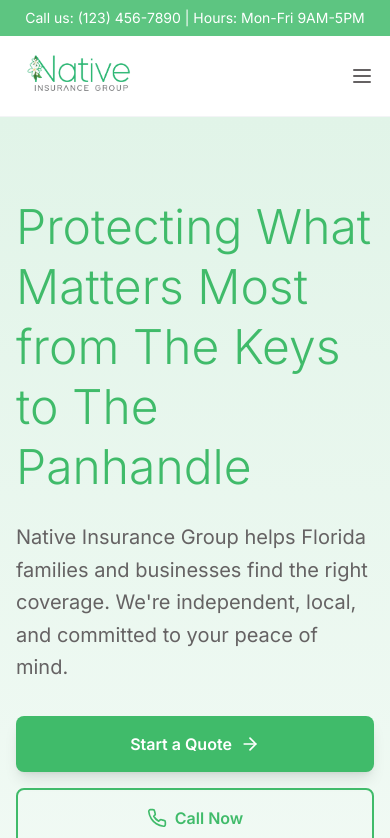
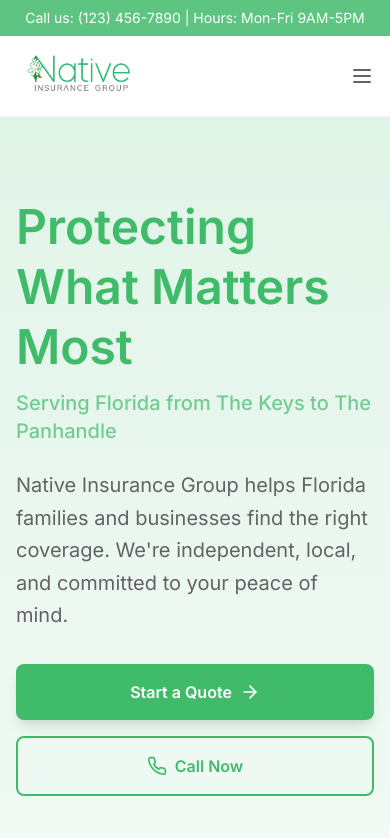
Before and after one commit to Millenium-AI/native, a React (Vite) app: page / in a window 390 px wide. Shown: the top 838 px of the page. Built offline with nearby package versions, Linux system fonts and the light colour scheme.

Commit message:
Revise Hero section title, subtitle, and phone number
Updated the Hero section title and subtitle for improved clarity and changed the contact phone number.

```diff
--- a/src/components/sections/Hero.tsx
+++ b/src/components/sections/Hero.tsx
@@ -9,9 +9,12 @@
       <div className="max-w-7xl mx-auto px-4 sm:px-6 lg:px-8">
         <div className="grid grid-cols-1 md:grid-cols-2 gap-12 items-center">
           <div>
-            <h1 className="text-5xl lg:text-6xl font-light text-native-green mb-6 leading-tight">
-              Protecting What Matters Most from The Keys to The Panhandle
+            <h1 className="text-5xl lg:text-6xl font-bold text-native-green mb-3 leading-tight">
+              Protecting What Matters Most
             </h1>
+            <p className="text-xl text-native-green/70 font-medium mb-6">
+              Serving Florida from The Keys to The Panhandle
+            </p>
             <p className="text-xl text-native-gray mb-8 leading-relaxed">
               Native Insurance Group helps Florida families and businesses find the right coverage. We're independent, local, and committed to your peace of mind.
             </p>
@@ -24,7 +27,7 @@
                 Start a Quote <ArrowRight className="w-5 h-5" />
               </button>
               <a
-                href="tel:+1234567890"
+                href="tel:+19045349878"
                 className="px-8 py-4 text-native-green border-2 border-native-green rounded-lg font-semibold hover:bg-native-mint-light transition-all flex items-center justify-center gap-2"
               >
                 <Phone className="w-5 h-5" /> Call Now
```
